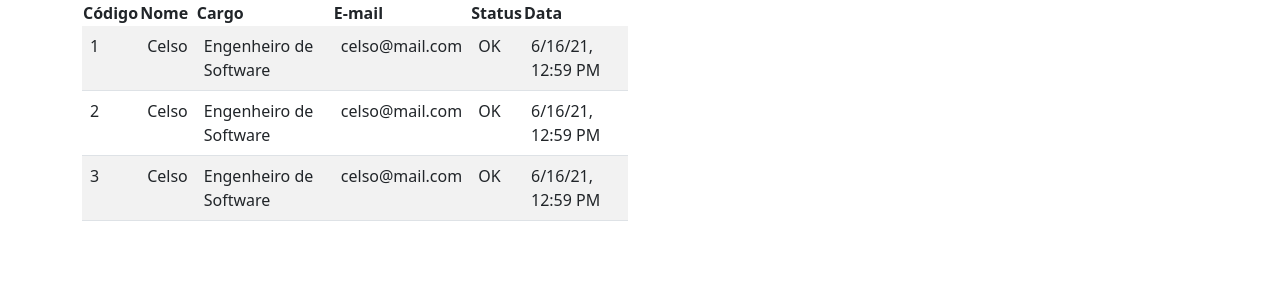
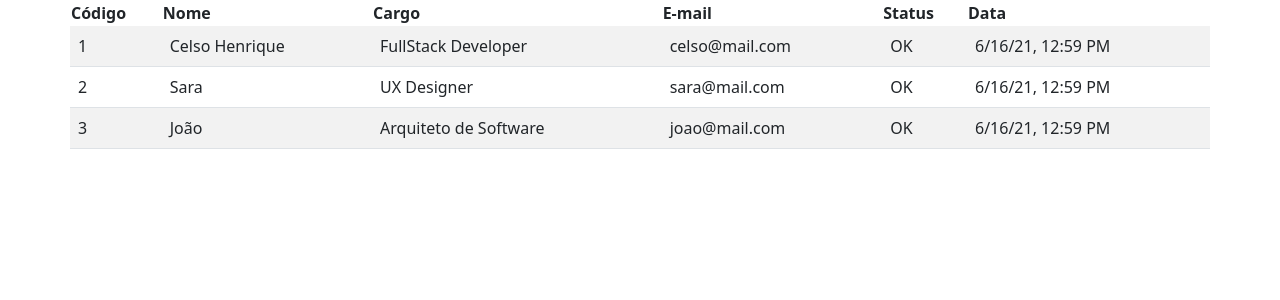
Before and after one commit to CelsoTaliatelli/angular-components, an Angular app: page / in a window 1280 px wide. Shown: the top 300 px of the page. Built offline with nearby package versions, Linux system fonts and the light colour scheme.

Commit message:
ajuste estilo

```diff
--- a/src/app/app.component.html
+++ b/src/app/app.component.html
@@ -1,6 +1,6 @@
 <div class="container">
   <div class="row">
-    <div class="col-md-6">
+    <div class="col-md-12">
         <app-table [t-columns]="columns" [t-data]="data" (getRow)="selectedRow($event)"></app-table>
     </div>
   </div>
--- a/src/app/app.component.ts
+++ b/src/app/app.component.ts
@@ -21,9 +21,9 @@ export class AppComponent implements OnInit{
     ];
 
     this.data = [
-      {codigo: '1',nome:'Celso',cargo:'Engenheiro de Software',email:'celso@mail.com',data: new Date(),status:'OK'},
-      {codigo: '2',nome:'Celso',cargo:'Engenheiro de Software',email:'celso@mail.com',data: new Date(),status:'OK'},
-      {codigo: '3',nome:'Celso',cargo:'Engenheiro de Software',email:'celso@mail.com',data: new Date(),status:'OK'}
+      {codigo: '1',nome:'Celso Henrique',cargo:'FullStack Developer',email:'celso@mail.com',data: new Date(),status:'OK'},
+      {codigo: '2',nome:'Sara',cargo:'UX Designer',email:'sara@mail.com',data: new Date(),status:'OK'},
+      {codigo: '3',nome:'João',cargo:'Arquiteto de Software',email:'joao@mail.com',data: new Date(),status:'OK'}
     ]
 
     console.log(this.columns);
--- a/src/app/components/table/table.component.html
+++ b/src/app/components/table/table.component.html
@@ -1,6 +1,9 @@
+<div class="row">
   <span class="alert alert-primary" *ngIf="data.length == 0">
     Não exitem dados a serem carregados
   </span>
+</div>
+<div class="row">
   <table class="table table-striped">
     <thead>
       <th *ngFor="let column of columns">{{column.label}}</th>
@@ -21,3 +24,4 @@
       </tr>
     </tBody>
     </table>
+</div>
```
Lines whose indentation alone changed are shown as unchanged.
